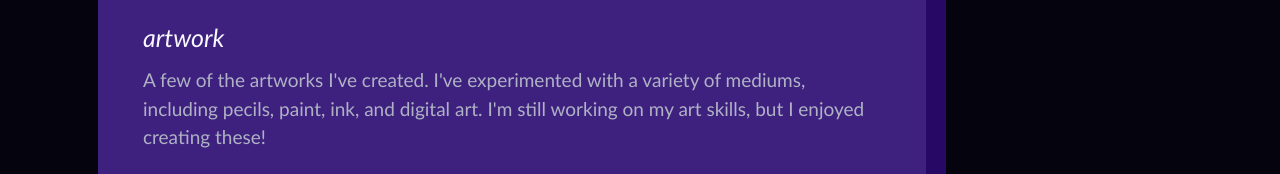
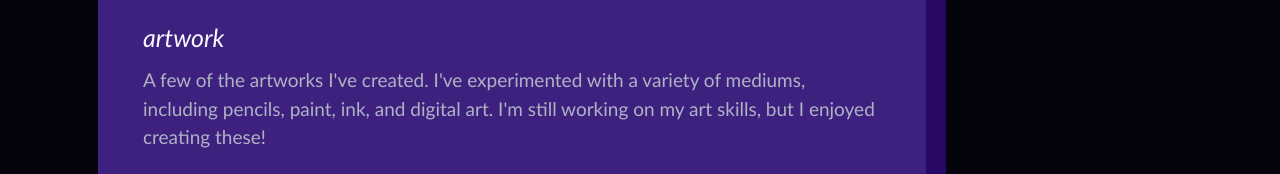
Before and after one commit to tc2780/Personal-Website-v2, a Next.js app: page / in a window 1280 px wide. Shown: the part 3886-4060 px from the top of the page. Built offline with nearby package versions, Linux system fonts and the light colour scheme.

Commit message:
fix type, update font in archive

```diff
--- a/src/components/creativeWorks.tsx
+++ b/src/components/creativeWorks.tsx
@@ -101,7 +101,7 @@ const CreativeWorks: React.FC<{}> = () => {
                         <SubTitle>{`artwork`}</SubTitle>
                         <Paragraph>{`
                             A few of the artworks I've created. I've experimented with a variety of mediums,
-                            including  pecils, paint, ink, and digital art. I'm still working on my art skills,
+                            including  pencils, paint, ink, and digital art. I'm still working on my art skills,
                             but I enjoyed creating these!
                         `}
                         </Paragraph>
--- a/src/components/projectArchive.tsx
+++ b/src/components/projectArchive.tsx
@@ -238,7 +238,8 @@ const ProjectArchive: React.FC<{}> = () => {
                     colorText: "ghostwhite",
                     // colorTextDescription: "#d3d3d3",
                     colorTextDescription: "#afb2c4",
-                    fontSize: 18
+                    fontSize: 18,
+                    fontFamily: 'Trebuchet MS'
                 },
                 components: {
                     List: {
```
